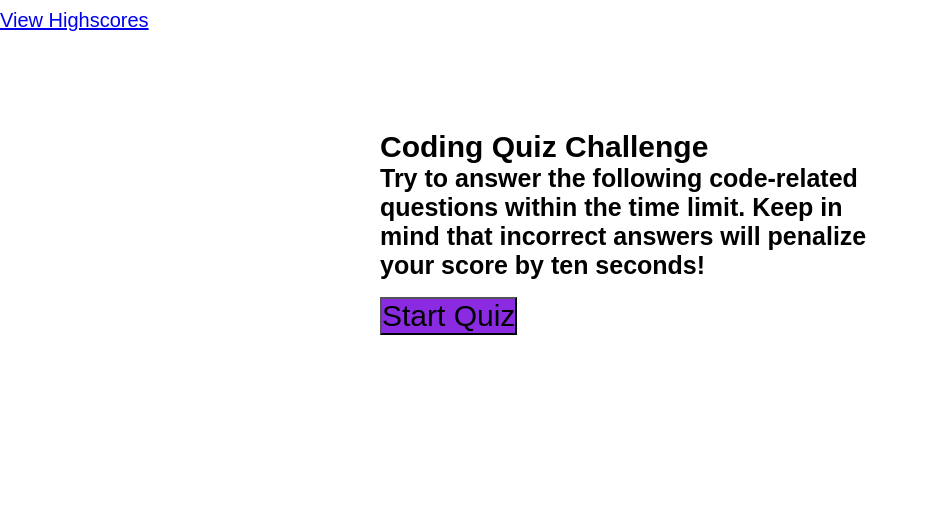
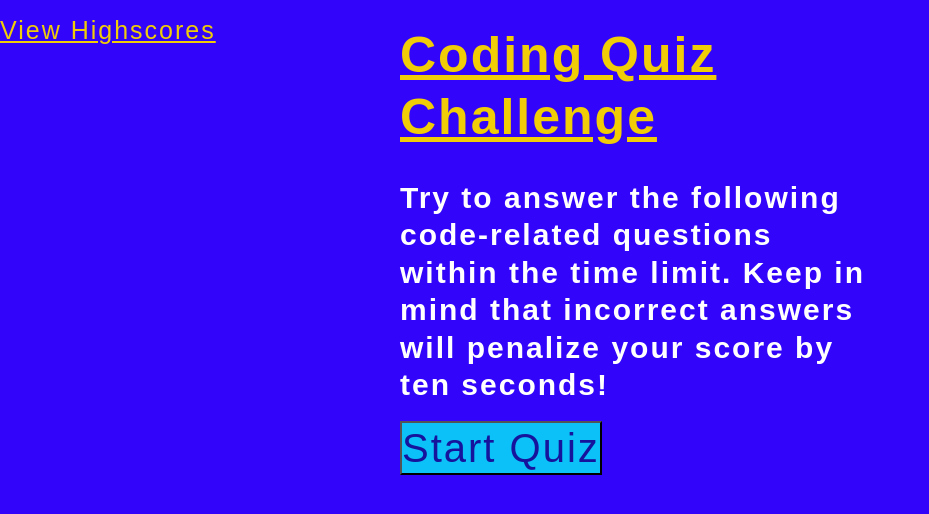
Before and after one commit to kyle188/multiple-choice-coding-quiz, a plain HTML site: page index.html in a window 1280 px wide. Shown: the whole page, without its empty margins (0-929 px from the left). Drawn offline with Linux system fonts and the light colour scheme.

Commit message:
Updated styling

```diff
--- a/css/style.css
+++ b/css/style.css
@@ -3,7 +3,22 @@
     margin: 0;
     padding: 0;
     font-family: sans-serif;
-    font-size: 30px;
+    font-size: 40px;
+    background-color: rgb(50, 5, 250);
+    color: rgb(255, 255, 255);
+    line-height: 1.25;
+    letter-spacing: 2px;
+}
+
+h1 {
+    font-size: 50px;
+    padding-bottom: 30px;
+    color: rgb(240, 205, 6);
+    text-decoration: underline;
+}
+
+p {
+    padding-bottom: 10px;
 }
 
 .rules-page {
@@ -12,12 +27,12 @@
 }
 
 .rules-page p {
-    font-size: 25px;
-
+    font-size: 30px;
 }
 
 #start-btn {
-    background-color: blueviolet;
+    background-color: rgb(11, 193, 248);
+    color:rgb(22, 20, 156);
 }
 
 .container {
@@ -44,9 +59,19 @@
 }
 
 #viewHighScore {
-    font-size: 20px;
+    font-size: 25px;
+    color: rgb(240, 205, 6);
 }
 
 #start {
     justify-content: center;
 }
+
+#questionTitle {
+    font-size: 40px;
+    padding-bottom: 50px;
+}
+
+.options {
+    font-size: 30px;
+}
--- a/index.html
+++ b/index.html
@@ -49,7 +49,7 @@
                 </button></p>
         </div>
 
-        <div id="checkAnswer" style="display: none">
+        <div id="checkAnswer">
         </div>
 
         <div id="finalScore"></div>
--- a/js/script.js
+++ b/js/script.js
@@ -106,11 +106,11 @@ function verifyAnswer(answer) {
         questions[questionIndex].options[answer]) {
             answer++;
 
-            checkAnswer.textContent = "Correct!";
+            checkAnswer.textContent = "CORRECT!";
         } else if(questions[questionIndex].answer !=
             questions[questionIndex].options[answer]){
 
-            checkAnswer.textContent = "Wrong!";
+            checkAnswer.textContent = "INCORRECT!";
             secondsLeft -= 10;
             timeEl.textContent = "Time: " + secondsLeft;
         }
```
Also changed, not shown: 1 other file.
